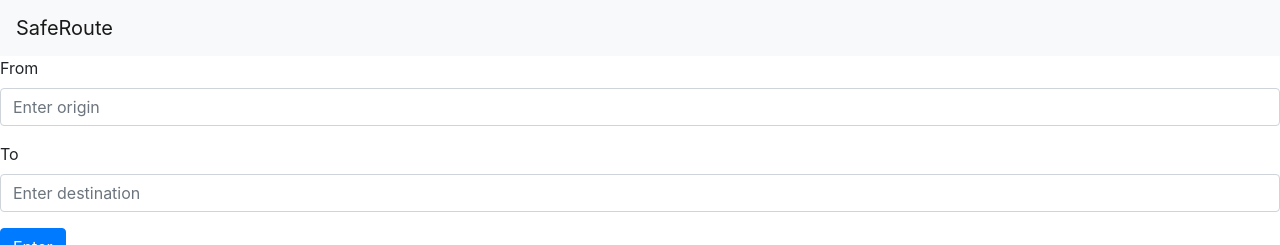
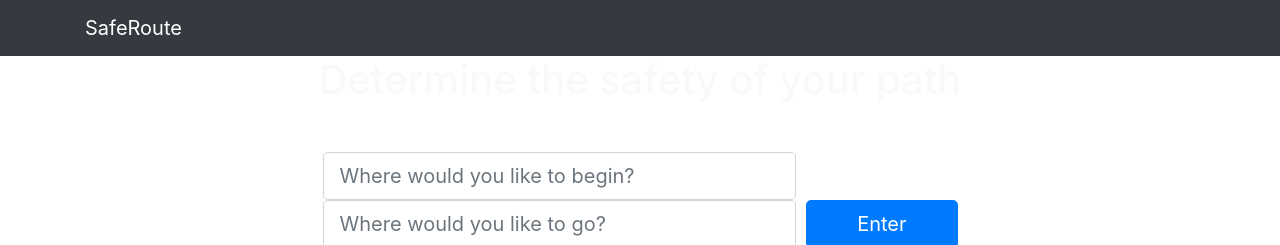
Before and after one commit to HeadJar/Safe-Route, a Django app: page /home/ in a window 1280 px wide. Shown: the top 245 px of the page. Run offline with Django 3.2, Linux system fonts and the light colour scheme; some libraries are stand-ins or nearby versions.

Commit message:
added index.html

```diff
--- a/saferoot/templates/index.html
+++ b/saferoot/templates/index.html
@@ -1,51 +1,108 @@
+{% load static %}
 <!DOCTYPE html>
 <html lang="en">
 
 <head>
-    <meta charset="utf-8" />
-    <meta name="viewport" content="width=device-width, initial-scale=1.0" />
-    <title>Polls</title>
 
-    <!--StyleSheets-->
-    <link rel="stylesheet" href= "https://stackpath.bootstrapcdn.com/bootstrap/4.3.1/css/bootstrap.min.css" integrity="sha384-ggOyR0iXCbMQv3Xipma34MD+dH/1fQ784/j6cY/iJTQUOhcWr7x9JvoRxT2MZw1T" crossorigin="anonymous" />
+  <meta charset="utf-8">
+  <meta name="viewport" content="width=device-width, initial-scale=1, shrink-to-fit=no">
+  <meta name="description" content="">
+  <meta name="author" content="">
 
-    <!--Bootstrap Scripts-->
-    <script src="https://code.jquery.com/jquery-3.3.1.slim.min.js" integrity="sha384-q8i/X+965DzO0rT7abK41JStQIAqVgRVzpbzo5smXKp4YfRvH+8abtTE1Pi6jizo" crossorigin="anonymous"></script>
-    <script src="https://cdnjs.cloudflare.com/ajax/libs/popper.js/1.14.7/umd/popper.min.js" integrity="sha384-UO2eT0CpHqdSJQ6hJty5KVphtPhzWj9WO1clHTMGa3JDZwrnQq4sF86dIHNDz0W1" crossorigin="anonymous"></script>
-    <script src="https://stackpath.bootstrapcdn.com/bootstrap/4.3.1/js/bootstrap.min.js" integrity="sha384-JjSmVgyd0p3pXB1rRibZUAYoIIy6OrQ6VrjIEaFf/nJGzIxFDsf4x0xIM+B07jRM" crossorigin="anonymous"></script>
+  <title>SafeRoute</title>
 
-    <!--Google Maps Scripts-->
-    <script src="https://maps.googleapis.com/maps/api/directions/json?key=AIzaSyB2UYBQZJIIb4bIHYnw858xSM6QWwj5CbI"
-    ></script>
+  <!-- Bootstrap core CSS -->
+  <link href="{% static 'vendor/bootstrap/css/bootstrap.min.css' %}"  rel="stylesheet">
+
+  <!-- Custom fonts for this template -->
+  <link href="{% static 'vendor/fontawesome-free/css/all.min.css' %}" rel="stylesheet">
+  <link href="{% static 'vendor/simple-line-icons/css/simple-line-icons.css' %}" rel="stylesheet" type="text/css">
+  <link href="https://fonts.googleapis.com/css?family=Lato:300,400,700,300italic,400italic,700italic" rel="stylesheet" type="text/css">
+
+  <!-- Custom styles for this template -->
+  <link href="{% static 'css/landing-page.min.css' %}" rel="stylesheet">
 
 </head>
 
 <body>
 
-    <header>
-        <nav class="navbar navbar-expand-lg navbar-light bg-light">
-            <a class="navbar-brand" href="index.html">SafeRoute</a>
-            <button class="navbar-toggler" type="button" data-toggle="collapse" data-target="#navbarNavAltMarkup" aria-controls="navbarNavAltMarkup" aria-expanded="false" aria-label="Toggle navigation">
-              <span class="navbar-toggler-icon"></span>
-            </button>
-          </nav>
-    </header>
+  <!-- Navigation -->
+  <nav class="navbar navbar-dark bg-dark static-top">
+    <div class="container">
+      <a class="navbar-brand" href="#">SafeRoute</a>
+    </div>
+  </nav>
 
-    <div class="searchbar">
-        <form action= '/searchad/' method="post" >{% csrf_token %}
-            <div class="form-group">
-                <label for="exampleInputPassword1">From</label>
-                <input type="text" class="form-control" name="origin" placeholder="Enter origin">
+  <!-- Masthead -->
+  <header class="masthead text-light text-center">
+    <div class="overlay"></div>
+    <div class="container">
+      <div class="row">
+        <div class="col-xl-9 mx-auto">
+          <h1 class="mb-5">Determine the safety of your path</h1>
+        </div>
+        <div class="col-md-10 col-lg-8 col-xl-7 mx-auto">
+          <form action="/searchad/" method="post">{% csrf_token %}
+            <div class="form-row">
+              <div class="col-12 col-md-9 mb-2 mb-md-0">
+                <input type="text" class="form-control form-control-lg" placeholder="Where would you like to begin?">
+              </div>
+              <div class="col-12 col-md-9 mb-2 mb-md-0">
+                <input type="text" class="form-control form-control-lg" placeholder="Where would you like to go?">
+              </div>
+              <div class="col-12 col-md-3">
+                <button type="submit" class="btn btn-block btn-lg btn-primary">Enter</button>
+              </div>
             </div>
+          </form>
+        </div>
+      </div>
+    </div>
+  </header>
 
-            <div class="form-group">
-                <label for="exampleInputEmail1">To</label>
-                <input type="text" class="form-control" name="destination" aria-describedby="destination" placeholder="Enter destination">
-            </div>
+  <!-- Demo -->
+  <section class="showcase">
+    <div class="container-fluid p-0">
+      <div class="row no-gutters">
+        <div class="col-lg-6 text-white showcase-img" style="background-image: url('{% static 'img/bg-showcase-2.jpg' %}');"></div>
+        <div class="col-lg-6 my-auto showcase-text">
+          <h2>Route Safety Rating:</h2>
+          <p class="lead mb-0">Categories: Very high, high, potential threat, safe, completely safe</p>
+        </div>
+      </div>
+  </section>
 
-            <button type="submit" class="btn btn-primary">Enter</button>
-        </form>
+  <!-- Footer -->
+  <footer class="footer bg-dark">
+    <div class="container">
+      <div class="row">
+        <div class="col-lg-6 h-100 text-center text-lg-left my-auto">
+          <ul class="list-inline mb-2">
+            <li class="list-inline-item">
+              <a href="#">About</a>
+            </li>
+            <li class="list-inline-item">&sdot;</li>
+            <li class="list-inline-item">
+              <a href="#">Contact</a>
+            </li>
+            <li class="list-inline-item">&sdot;</li>
+            <li class="list-inline-item">
+              <a href="#">Terms of Use</a>
+            </li>
+            <li class="list-inline-item">&sdot;</li>
+            <li class="list-inline-item">
+              <a href="#">Privacy Policy</a>
+            </li>
+          </ul>
+          <p class="text-muted small mb-4 mb-lg-0">&copy; Princeton Hacks 2019. All Rights Reserved.</p>
+        </div>
+      </div>
     </div>
+  </footer>
+
+  <!-- Bootstrap core JavaScript -->
+  <script src="{% static 'vendor/jquery/jquery.min.js' %}"></script>
+  <script src="{% static 'vendor/bootstrap/js/bootstrap.bundle.min.js' %}"></script>
 
 </body>
 
```
